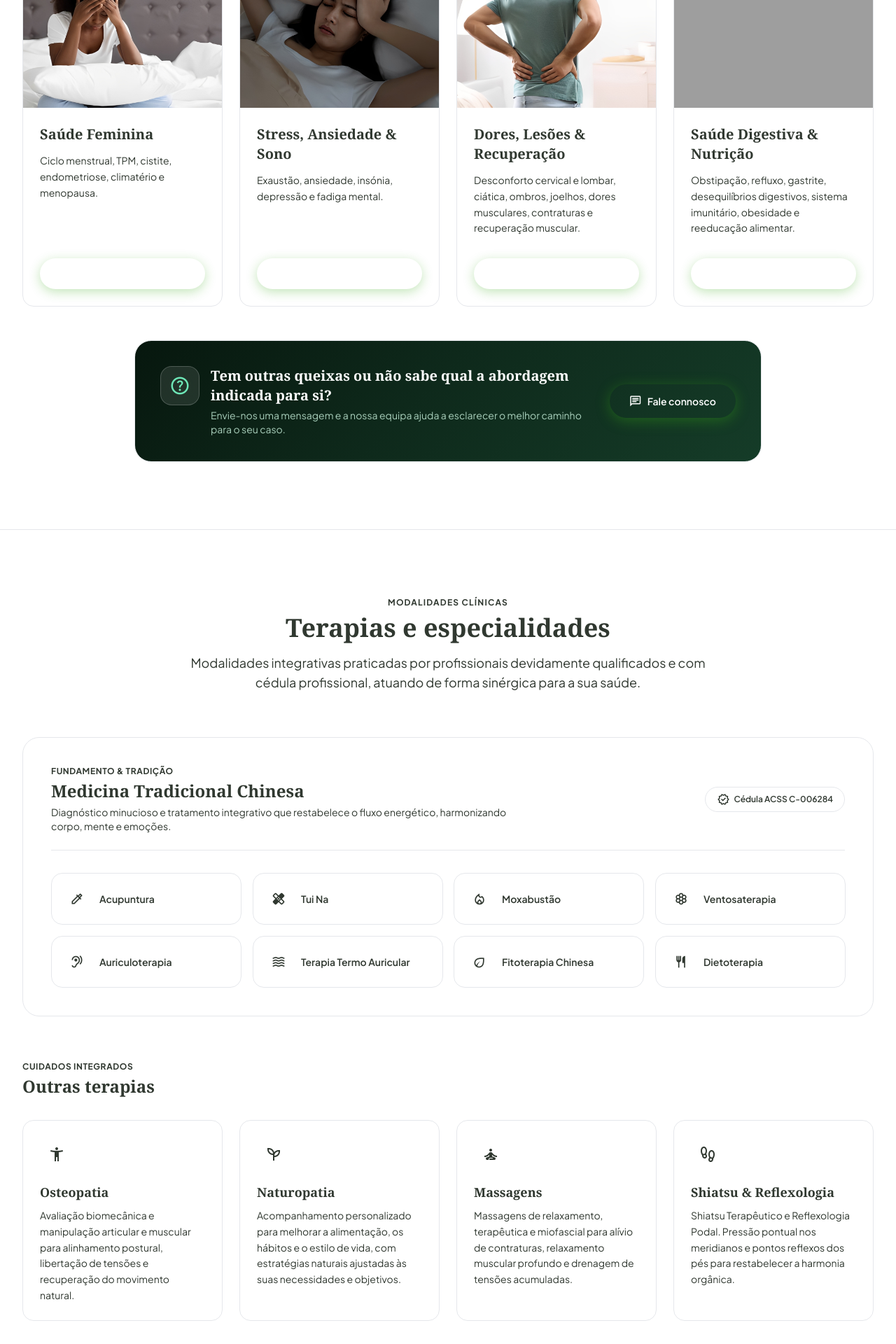
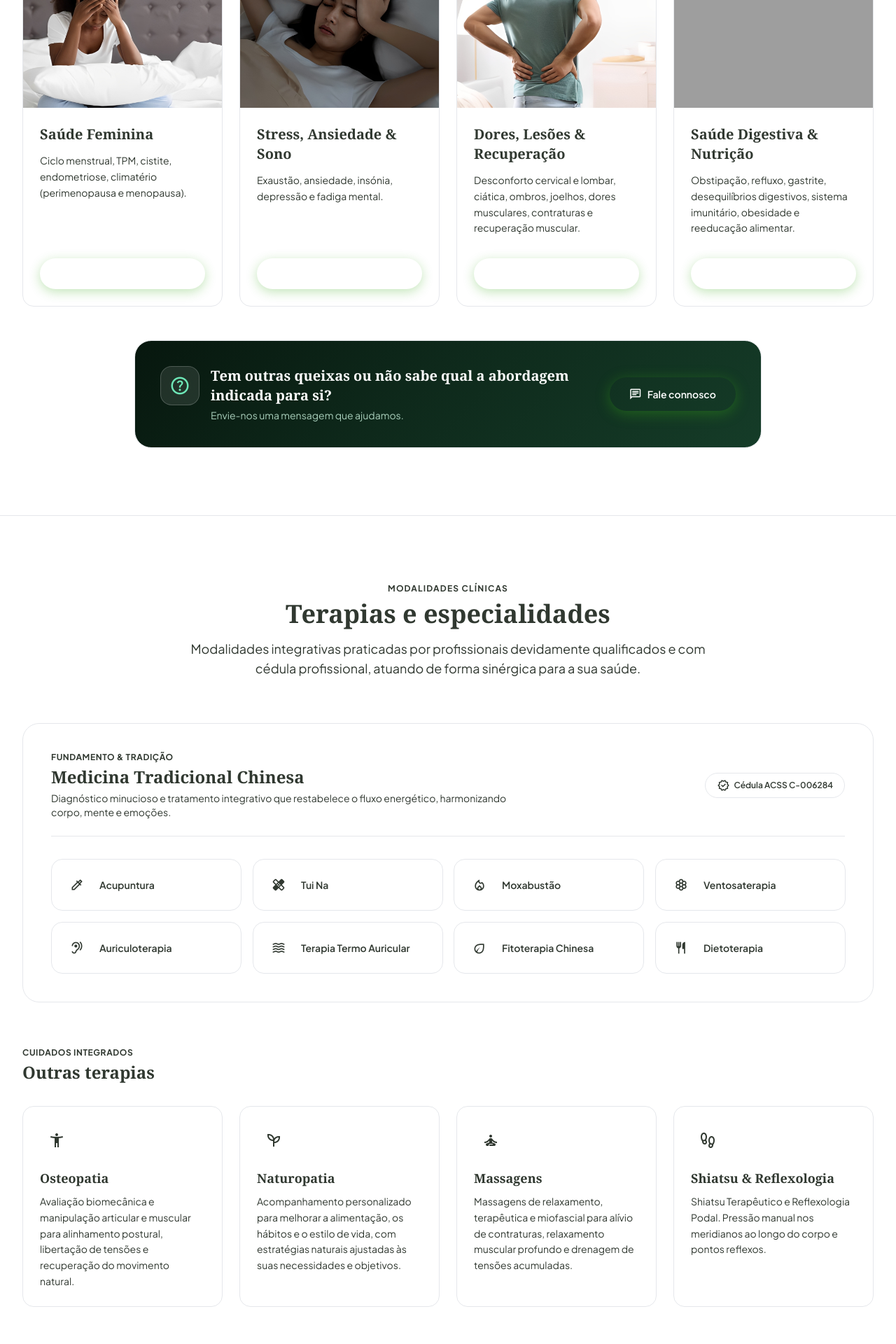
Before and after one commit to submundodasnotas/vcura, a WordPress theme: template vcura-theme/front-page.php in a window 1280 px wide. Shown: the part 1211-3131 px from the top of the page at 70% size. Run offline with PHP 8.4 and a stand-in for WordPress, Linux system fonts and the light colour scheme; the site name, menu and one post (Sample post) are stand-ins, and other content is empty; some libraries are stand-ins or nearby versions; grey boxes are pictures that could not be loaded.

Commit message:
refactor: update textual contents across landing page, theme, and translations

```diff
--- a/vcura-theme/assets/js/translations.js
+++ b/vcura-theme/assets/js/translations.js
@@ -51,7 +51,7 @@ window.VCURA_TRANSLATIONS = {
     "treatments.desc": "Conheça as nossas principais áreas de acompanhamento e descubra a abordagem mais adequada às suas necessidades.",
     "treatments.card1_cat": "Especialidade",
     "treatments.card1_title": "Saúde Feminina",
-    "treatments.card1_desc": "Ciclo menstrual, TPM, cistite, endometriose, climatério e menopausa.",
+    "treatments.card1_desc": "Ciclo menstrual, TPM, cistite, endometriose, climatério (perimenopausa e menopausa).",
     "treatments.card2_cat": "Equilíbrio Emocional",
     "treatments.card2_title": "Stress, Ansiedade & Sono",
     "treatments.card2_desc": "Exaustão, ansiedade, insónia, depressão e fadiga mental.",
@@ -62,7 +62,7 @@ window.VCURA_TRANSLATIONS = {
     "treatments.card4_title": "Saúde Digestiva & Nutrição",
     "treatments.card4_desc": "Obstipação, refluxo, gastrite, desequilíbrios digestivos, sistema imunitário, obesidade e reeducação alimentar.",
     "treatments.highlight_title": "Tem outras queixas ou não sabe qual a abordagem indicada para si?",
-    "treatments.highlight_desc": "Envie-nos uma mensagem e a nossa equipa ajuda a esclarecer o melhor caminho para o seu caso.",
+    "treatments.highlight_desc": "Envie-nos uma mensagem que ajudamos.",
     "btn.talk": "Fale connosco",
     "btn.learn_more": "Saber mais",
 
@@ -93,7 +93,7 @@ window.VCURA_TRANSLATIONS = {
     "massages.title": "Massagens",
     "massages.desc": "Massagens de relaxamento, terapêutica e miofascial para alívio de contraturas, relaxamento muscular profundo e drenagem de tensões acumuladas.",
     "shiatsu.title": "Shiatsu & Reflexologia",
-    "shiatsu.desc": "Shiatsu Terapêutico e Reflexologia Podal. Pressão pontual nos meridianos e pontos reflexos dos pés para restabelecer a harmonia orgânica.",
+    "shiatsu.desc": "Shiatsu Terapêutico e Reflexologia Podal. Pressão manual nos meridianos ao longo do corpo e pontos reflexos.",
 
     // Saúde Feminina
     "women.badge": "Saúde da Mulher • Especialidade Integrativa",
@@ -130,7 +130,7 @@ window.VCURA_TRANSLATIONS = {
     "wellness.reiki_title": "Reiki Usui",
     "wellness.reiki_desc": "Prática de canalização energética suave que atua no desbloqueio dos centros de energia vital, promovendo relaxamento somático, redução da ansiedade e equilíbrio interior.",
     "wellness.constel_title": "Constelações Familiares",
-    "wellness.constel_desc": "Abordagem sistémica e fenomenológica para identificar e harmonizar dinâmicas inconscientes familiares, bloqueios relacionais e padrões emocionais repetitivos.",
+    "wellness.constel_desc": "Abordagem sistémica para identificar e harmonizar dinâmicas inconscientes familiares, bloqueios relacionais e padrões emocionais repetitivos.",
     "wellness.quantum_title": "Terapia Quântica — Biofeedback",
     "wellness.quantum_desc": "Uma abordagem que utiliza tecnologia de biofeedback como ferramenta de avaliação e acompanhamento, integrada numa perspetiva de equilíbrio e bem-estar.",
     "wellness.btn": "Agendar consulta",
@@ -222,9 +222,9 @@ window.VCURA_TRANSLATIONS = {
     "workshops.t1_desc": "Identificar, Compreender e Recuperar.",
     "workshops.t2_title": "Stress Crónico",
     "workshops.t2_desc": "Compreender, Prevenir e Intervir.",
-    "workshops.t3_title": "Climatério & Menopausa",
+    "workshops.t3_title": "Perimenopausa e Menopausa",
     "workshops.t3_desc": "Do Sofrimento ao Florescimento.",
-    "workshops.t4_title": "Alimentação Saudável",
+    "workshops.t4_title": "Alimentação Nutritiva",
     "workshops.t4_desc": "Integrar a alimentação como pilar no seu estilo de vida com Dietoterapia Chinesa e Naturopatia.",
     "btn.info_inscriptions": "Informações e inscrições",
     "workshops.reiki_badge": "Cursos com Certificação",
@@ -277,7 +277,7 @@ window.VCURA_TRANSLATIONS = {
     // Secção 15: FAQ
     "faq.tag": "Esclareça as suas dúvidas",
     "faq.title": "Perguntas frequentes",
-    "faq.desc": "Respostas às dúvidas mais habituais antes da sua primeira consulta na VCura.",
+    "faq.desc": "Respostas às dúvidas antes da sua primeira consulta na VCura.",
     "faq.q1": "Nunca fiz acupuntura. Posso marcar?",
     "faq.a1": "Sim. Na primeira consulta avaliamos a sua situação e explicamos tudo antes de começar.",
     "faq.q2": "Não sei que terapia preciso. E agora?",
@@ -309,7 +309,7 @@ window.VCURA_TRANSLATIONS = {
     "footer.hours_sat": "Sábado: 9h–13h",
     "footer.hours_closed": "Domingos e Segundas: Encerrado",
     "footer.parking_title": "Estacionamento:",
-    "footer.parking_desc": "Estacionamento gratuito facilitado em frente à clínica.",
+    "footer.parking_desc": "Estacionamento gratuito.",
     "footer.contacts_title": "Contactos Diretos",
     "footer.whatsapp": "WhatsApp: <strong>964&nbsp;423&nbsp;853</strong>",
     "footer.instagram": "Instagram: @vcuramtc",
@@ -550,7 +550,7 @@ window.VCURA_TRANSLATIONS = {
     "workshops.t2_desc": "Understand, Prevent, and Intervene.",
     "workshops.t3_title": "Perimenopause & Menopause",
     "workshops.t3_desc": "From Suffering to Flourishing.",
-    "workshops.t4_title": "Healthy Nutrition",
+    "workshops.t4_title": "Nutritious Nutrition",
     "workshops.t4_desc": "Integrating nutrition into your lifestyle with Chinese Dietetics and Naturopathy.",
     "btn.info_inscriptions": "Info & Registration",
     "workshops.reiki_badge": "Certified Courses",
@@ -603,7 +603,7 @@ window.VCURA_TRANSLATIONS = {
     // Section 15: FAQ
     "faq.tag": "Got questions?",
     "faq.title": "Frequently Asked Questions",
-    "faq.desc": "Answers to the most common questions before your first appointment at VCura.",
+    "faq.desc": "Answers to questions before your first appointment at VCura.",
     "faq.q1": "I have never done acupuncture before. Can I book?",
     "faq.a1": "Yes, absolutely. During the initial consultation, we assess your condition and explain the entire procedure thoroughly before beginning.",
     "faq.q2": "I don't know which therapy I need. What should I do?",
@@ -635,7 +635,7 @@ window.VCURA_TRANSLATIONS = {
     "footer.hours_sat": "Saturday: 9:00 AM – 1:00 PM",
     "footer.hours_closed": "Sundays and Mondays: Closed",
     "footer.parking_title": "Parking:",
-    "footer.parking_desc": "Free and easy parking directly in front of the clinic.",
+    "footer.parking_desc": "Free parking.",
     "footer.contacts_title": "Direct Contact",
     "footer.whatsapp": "WhatsApp: <strong>+351&nbsp;964&nbsp;423&nbsp;853</strong>",
     "footer.instagram": "Instagram: @vcuramtc",
@@ -876,7 +876,7 @@ window.VCURA_TRANSLATIONS = {
     "workshops.t2_desc": "Comprendre, Prévenir et Agir.",
     "workshops.t3_title": "Préménopause & Ménopause",
     "workshops.t3_desc": "De l'inconfort à l'épanouissement.",
-    "workshops.t4_title": "Alimentation Saine",
+    "workshops.t4_title": "Alimentation Nutritive",
     "workshops.t4_desc": "Faire de la nutrition un pilier de vie avec la diététique chinoise et la naturopathie.",
     "btn.info_inscriptions": "Informations et inscriptions",
     "workshops.reiki_badge": "Formations Certifiantes",
@@ -961,7 +961,7 @@ window.VCURA_TRANSLATIONS = {
     "footer.hours_sat": "Samedi : 9h – 13h",
     "footer.hours_closed": "Dimanches et lundis : Fermé",
     "footer.parking_title": "Stationnement :",
-    "footer.parking_desc": "Stationnement gratuit et facile directement devant la clinique.",
+    "footer.parking_desc": "Stationnement gratuit.",
     "footer.contacts_title": "Contacts Directs",
     "footer.whatsapp": "WhatsApp : <strong>+351&nbsp;964&nbsp;423&nbsp;853</strong>",
     "footer.instagram": "Instagram : @vcuramtc",
@@ -1108,7 +1108,7 @@ window.VCURA_TRANSLATIONS = {
     "wellness.reiki_title": "Reiki Usui",
     "wellness.reiki_desc": "Práctica de canalización suave de energía que desbloquea centros vitales, promoviendo relajación somática y serenidad interior.",
     "wellness.constel_title": "Constelaciones Familiares",
-    "wellness.constel_desc": "Abordaje sistémico y fenomenológico para comprender y armonizar dinámicas inconscientes familiares y bloqueos afectivos.",
+    "wellness.constel_desc": "Abordaje sistémico para comprender y armonizar dinámicas inconscientes familiares y bloqueos afectivos.",
     "wellness.quantum_title": "Terapia Cuántica — Biofeedback",
     "wellness.quantum_desc": "Tecnología de biofeedback aplicada como herramienta de evaluación y armonización biológica para el bienestar integral.",
     "wellness.btn": "Agendar consulta",
@@ -1200,9 +1200,9 @@ window.VCURA_TRANSLATIONS = {
     "workshops.t1_desc": "Identificar, Comprender y Recuperar.",
     "workshops.t2_title": "Estrés Crónico",
     "workshops.t2_desc": "Comprender, Prevenir e Intervenir.",
-    "workshops.t3_title": "Climaterio y Menopausia",
+    "workshops.t3_title": "Perimenopausia y Menopausia",
     "workshops.t3_desc": "Del Malestar al Florecimiento.",
-    "workshops.t4_title": "Alimentación Saludable",
+    "workshops.t4_title": "Alimentación Nutritiva",
     "workshops.t4_desc": "Hacer de la alimentación un pilar vital con Dietoterapia China y Naturopatía.",
     "btn.info_inscriptions": "Información e inscripciones",
     "workshops.reiki_badge": "Cursos con Certificación",
@@ -1287,7 +1287,7 @@ window.VCURA_TRANSLATIONS = {
     "footer.hours_sat": "Sábados: 9:00 – 13:00",
     "footer.hours_closed": "Domingos y lunes: Cerrado",
     "footer.parking_title": "Aparcamiento:",
-    "footer.parking_desc": "Aparcamiento gratuito facilitado frente a la clínica.",
+    "footer.parking_desc": "Aparcamiento gratuito.",
     "footer.contacts_title": "Contactos Directos",
     "footer.whatsapp": "WhatsApp: <strong>+351&nbsp;964&nbsp;423&nbsp;853</strong>",
     "footer.instagram": "Instagram: @vcuramtc",
--- a/vcura-theme/footer.php
+++ b/vcura-theme/footer.php
@@ -115,7 +115,7 @@ if ( ! defined( 'ABSPATH' ) ) {
 						<span class="material-symbols-outlined text-brand-green text-[20px] shrink-0 mt-0.5">local_parking</span>
 						<div>
 							<p class="font-semibold text-brand-text" data-i18n="footer.parking_title">Estacionamento:</p>
-							<p class="text-xs" data-i18n="footer.parking_desc">Estacionamento gratuito facilitado em frente à clínica.</p>
+							<p class="text-xs" data-i18n="footer.parking_desc">Estacionamento gratuito.</p>
 						</div>
 					</div>
 				</div>
--- a/vcura-theme/front-page.php
+++ b/vcura-theme/front-page.php
@@ -207,7 +207,7 @@ get_header();
                   Saúde Feminina
                 </h3>
                 <p class="text-sm text-brand-text/80 leading-relaxed mb-4" data-i18n="treatments.card1_desc">
-                  Ciclo menstrual, TPM, cistite, endometriose, climatério e menopausa.
+                  Ciclo menstrual, TPM, cistite, endometriose, climatério (perimenopausa e menopausa).
                 </p>
               </div>
               <a href="https://wa.me/351964423853?text=Ol%C3%A1!%20Gostaria%20de%20saber%20mais%20sobre%20a%20consulta%20de%20Sa%C3%BAde%20Feminina." target="_blank" rel="noopener noreferrer" class="mt-4 inline-flex items-center justify-center gap-2 w-full py-3 px-5 rounded-full bg-gradient-to-r from-brand-green to-emerald-500 hover:from-emerald-400 hover:to-brand-green text-white font-semibold text-sm shadow-[0_4px_16px_rgba(55,168,23,0.30)] hover:shadow-[0_6px_24px_rgba(55,168,23,0.45)] transition-all duration-300 hover:scale-[1.02] group/btn">
@@ -303,7 +303,7 @@ get_header();
                 Tem outras queixas ou não sabe qual a abordagem indicada para si?
               </h4>
               <p class="text-xs sm:text-sm text-emerald-100/80 mt-1" data-i18n="treatments.highlight_desc">
-                Envie-nos uma mensagem e a nossa equipa ajuda a esclarecer o melhor caminho para o seu caso.
+                Envie-nos uma mensagem que ajudamos.
               </p>
             </div>
           </div>
@@ -465,7 +465,7 @@ get_header();
                 </div>
                 <h4 class="font-serif text-lg font-bold text-brand-text mb-2" data-i18n-html="shiatsu.title">Shiatsu &amp; Reflexologia</h4>
                 <p class="text-sm text-brand-text/75 leading-relaxed" data-i18n="shiatsu.desc">
-                  Shiatsu Terapêutico e Reflexologia Podal. Pressão pontual nos meridianos e pontos reflexos dos pés para restabelecer a harmonia orgânica.
+                  Shiatsu Terapêutico e Reflexologia Podal. Pressão manual nos meridianos ao longo do corpo e pontos reflexos.
                 </p>
               </div>
             </div>
@@ -502,7 +502,7 @@ get_header();
                 </div>
                 <h4 class="font-serif text-base sm:text-lg font-bold text-brand-text mb-2" data-i18n="wellness.constel_title">Constelações Familiares</h4>
                 <p class="text-xs sm:text-sm text-brand-text/75 leading-relaxed" data-i18n="wellness.constel_desc">
-                  Abordagem sistémica e fenomenológica para identificar e harmonizar dinâmicas inconscientes familiares, bloqueios relacionais e padrões emocionais repetitivos.
+                  Abordagem sistémica para identificar e harmonizar dinâmicas inconscientes familiares, bloqueios relacionais e padrões emocionais repetitivos.
                 </p>
               </div>
             </div>
@@ -1333,12 +1333,12 @@ get_header();
                   <div class="w-10 h-10 sm:w-11 sm:h-11 rounded-2xl bg-white/15 backdrop-blur-md text-emerald-200 shadow-xs flex items-center justify-center mb-3 sm:mb-4 border border-white/25">
                     <span class="material-symbols-outlined text-[20px] sm:text-[22px]">nature_people</span>
                   </div>
-                  <h4 class="font-serif text-base sm:text-lg font-bold text-white mb-1.5 sm:mb-2" data-i18n="workshops.t3_title">ClimatÃ©rio &amp; Menopausa</h4>
+                  <h4 class="font-serif text-base sm:text-lg font-bold text-white mb-1.5 sm:mb-2" data-i18n="workshops.t3_title">Perimenopausa e Menopausa</h4>
                   <p class="text-xs sm:text-sm text-emerald-50/90 leading-relaxed mb-4 sm:mb-6 font-light" data-i18n="workshops.t3_desc">
                     Do Sofrimento ao Florescimento.
                   </p>
                 </div>
-                <a href="https://wa.me/351964423853?text=Ol%C3%A1!%20Gostaria%20de%20informa%C3%A7%C3%B5es%20e%20inscri%C3%A7%C3%A3o%20no%20Workshop%20de%20Climat%C3%A9rio%20e%20Menopausa." target="_blank" rel="noopener noreferrer" class="relative z-10 inline-flex items-center justify-between w-full px-4 py-2.5 rounded-xl bg-white text-[#003D26] hover:bg-emerald-50 font-bold text-xs shadow-md hover:scale-[1.02] transition-all">
+                <a href="https://wa.me/351964423853?text=Ol%C3%A1!%20Gostaria%20de%20informa%C3%A7%C3%B5es%20e%20inscri%C3%A7%C3%A3o%20no%20Workshop%20de%20Perimenopausa%20e%20Menopausa." target="_blank" rel="noopener noreferrer" class="relative z-10 inline-flex items-center justify-between w-full px-4 py-2.5 rounded-xl bg-white text-[#003D26] hover:bg-emerald-50 font-bold text-xs shadow-md hover:scale-[1.02] transition-all">
                   <span data-i18n="btn.info_inscriptions">InformaÃ§Ãµes e inscriÃ§Ãµes</span>
                   <span class="material-symbols-outlined text-[16px]">arrow_forward</span>
                 </a>
@@ -1351,12 +1351,12 @@ get_header();
                   <div class="w-10 h-10 sm:w-11 sm:h-11 rounded-2xl bg-white/15 backdrop-blur-md text-emerald-200 shadow-xs flex items-center justify-center mb-3 sm:mb-4 border border-white/25">
                     <span class="material-symbols-outlined text-[20px] sm:text-[22px]">nutrition</span>
                   </div>
-                  <h4 class="font-serif text-base sm:text-lg font-bold text-white mb-1.5 sm:mb-2" data-i18n="workshops.t4_title">AlimentaÃ§Ã£o SaudÃ¡vel</h4>
+                  <h4 class="font-serif text-base sm:text-lg font-bold text-white mb-1.5 sm:mb-2" data-i18n="workshops.t4_title">Alimentação Nutritiva</h4>
                   <p class="text-xs sm:text-sm text-emerald-50/90 leading-relaxed mb-4 sm:mb-6 font-light" data-i18n="workshops.t4_desc">
                     Integrar a alimentaÃ§Ã£o como pilar no seu estilo de vida com Dietoterapia Chinesa e Naturopatia.
                   </p>
                 </div>
-                <a href="https://wa.me/351964423853?text=Ol%C3%A1!%20Gostaria%20de%20informa%C3%A7%C3%B5es%20e%20inscri%C3%A7%C3%A3o%20no%20Workshop%20de%20Alimenta%C3%A7%C3%A3o%20Saud%C3%A1vel." target="_blank" rel="noopener noreferrer" class="relative z-10 inline-flex items-center justify-between w-full px-4 py-2.5 rounded-xl bg-white text-[#003D26] hover:bg-emerald-50 font-bold text-xs shadow-md hover:scale-[1.02] transition-all">
+                <a href="https://wa.me/351964423853?text=Ol%C3%A1!%20Gostaria%20de%20informa%C3%A7%C3%B5es%20e%20inscri%C3%A7%C3%A3o%20no%20Workshop%20de%20Alimenta%C3%A7%C3%A3o%20Nutritiva." target="_blank" rel="noopener noreferrer" class="relative z-10 inline-flex items-center justify-between w-full px-4 py-2.5 rounded-xl bg-white text-[#003D26] hover:bg-emerald-50 font-bold text-xs shadow-md hover:scale-[1.02] transition-all">
                   <span data-i18n="btn.info_inscriptions">InformaÃ§Ãµes e inscriÃ§Ãµes</span>
                   <span class="material-symbols-outlined text-[16px]">arrow_forward</span>
                 </a>
@@ -1928,7 +1928,7 @@ get_header();
           <span class="text-xs font-bold uppercase tracking-widest text-brand-green-dark mb-2 block" data-i18n="faq.tag">Esclareça as suas dúvidas</span>
           <h2 class="font-serif text-3xl sm:text-4xl font-bold text-brand-text mb-3" data-i18n="faq.title">Perguntas frequentes</h2>
           <p class="text-base text-brand-text/80" data-i18n="faq.desc">
-            Respostas às dúvidas mais habituais antes da sua primeira consulta na VCura.
+            Respostas às dúvidas antes da sua primeira consulta na VCura.
           </p>
         </div>
 
```
Also changed, not shown: index.html (+10 -10 lines), translations.js (+17 -17 lines).
